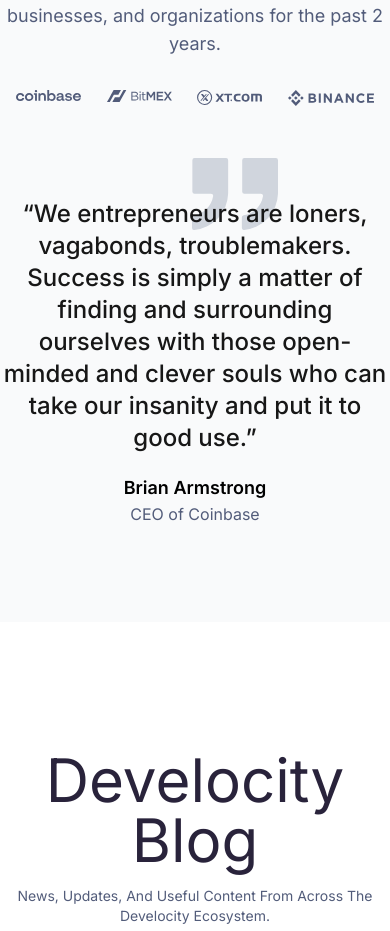
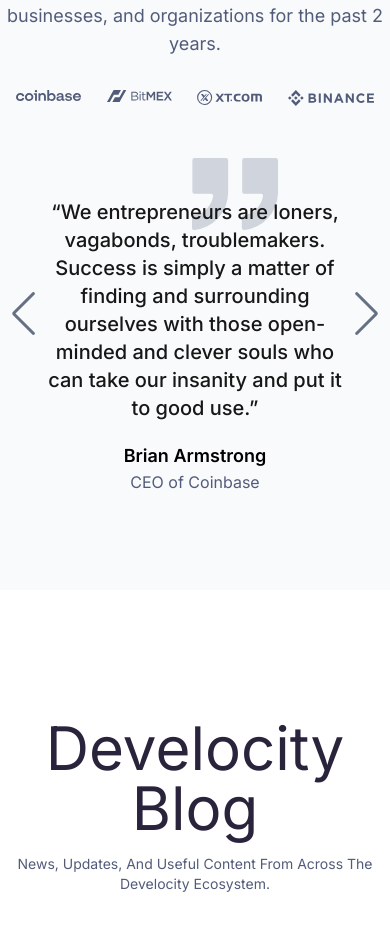
Before and after one commit to moussa32/develocity-finance, a React (Vite) app: page / in a window 390 px wide. Shown: the part 7724-8655 px from the top of the page. Built offline with nearby package versions, Linux system fonts and the light colour scheme.

Commit message:
add quote slider

```diff
--- a/package.json
+++ b/package.json
@@ -14,7 +14,8 @@
     "react": "^18.2.0",
     "react-dom": "^18.2.0",
     "react-router": "^6.6.2",
-    "react-router-dom": "^6.6.2"
+    "react-router-dom": "^6.6.2",
+    "swiper": "^8.4.6"
   },
   "devDependencies": {
     "@types/react": "^18.0.26",
--- a/src/index.css
+++ b/src/index.css
@@ -15,6 +15,11 @@
   src: url("./assets/fonts/PolySans-Neutral.woff2");
 }
 
+.swiper-button-next,
+.swiper-button-prev{
+  color: #667085;
+}
+
 @tailwind base;
 @tailwind components;
 @tailwind utilities;
--- a/src/modules/Homepage/Partnerships.jsx
+++ b/src/modules/Homepage/Partnerships.jsx
@@ -8,6 +8,7 @@ import bitmexColored from "../../assets/images/bitmex-colored.svg";
 import xtComColored from "../../assets/images/xt-colored.svg";
 import binanceColored from "../../assets/images/binance-colored.svg";
 import quote from "../../assets/images/quote-icon.svg";
+import Slider from "./Slider";
 
 const Partnerships = () => {
   return (
@@ -73,21 +74,7 @@ const Partnerships = () => {
             />
           </div>
         </div>
-        <div className="relative">
-          <img
-            className="absolute z-10 right-28 -top-10 md:right-[47%] lg:bottom-[170px]"
-            src={`${quote}`}
-            alt="quote icon"
-          />
-          <p className="text-2xl relative z-20 md:text-4xl md:leading-[44px] font-medium text-neutral-900 mt-16 md:mt-24 lg:px-52">
-            “We entrepreneurs are loners, vagabonds, troublemakers. Success is
-            simply a matter of finding and surrounding ourselves with those
-            open-minded and clever souls who can take our insanity and put it to
-            good use.”
-          </p>
-        </div>
-        <h6 className="text-lg font-semibold mt-5 md:mt-8">Brian Armstrong</h6>
-        <h6 className="text-[#525C7A] text-base">CEO of Coinbase</h6>
+        <Slider/>
       </div>
     </div>
   );
--- /dev/null
+++ b/src/modules/Homepage/Slider.jsx
@@ -0,0 +1,55 @@
+import React, { useRef } from "react";
+import quote from "../../assets/images/quote-icon.svg";
+import { Swiper, SwiperSlide } from "swiper/react";
+import { Navigation } from "swiper";
+import "swiper/css";
+import "swiper/css/navigation";
+
+const Slider = () => {
+  return (
+    <Swiper
+      modules={[Navigation]}
+      navigation
+      speed={800}
+      slidesPerView={1}
+      loop
+    >
+      <SwiperSlide>
+        <div className="relative px-10 lg:px-0">
+          <img
+            className="absolute z-10 right-28 -top-10 md:right-[47%] lg:bottom-[170px]"
+            src={`${quote}`}
+            alt="quote icon"
+          />
+          <p className="text-xl relative z-20 md:text-4xl md:leading-[44px] font-medium text-neutral-900 mt-16 md:mt-24 lg:px-52">
+            “We entrepreneurs are loners, vagabonds, troublemakers. Success is
+            simply a matter of finding and surrounding ourselves with those
+            open-minded and clever souls who can take our insanity and put it to
+            good use.”
+          </p>
+        </div>
+        <h6 className="text-lg font-semibold mt-5 md:mt-8">Brian Armstrong</h6>
+        <h6 className="text-[#525C7A] text-base">CEO of Coinbase</h6>
+      </SwiperSlide>
+      <SwiperSlide>
+        <div className="relative px-10 lg:px-0">
+          <img
+            className="absolute z-10 right-28 -top-10 md:right-[47%] lg:bottom-[170px]"
+            src={`${quote}`}
+            alt="quote icon"
+          />
+          <p className="text-xl relative z-20 md:text-4xl md:leading-[44px] font-medium text-neutral-900 mt-16 md:mt-24 lg:px-52">
+            “We entrepreneurs are loners, vagabonds, troublemakers. Success is
+            simply a matter of finding and surrounding ourselves with those
+            open-minded and clever souls who can take our insanity and put it to
+            good use.”
+          </p>
+        </div>
+        <h6 className="text-lg font-semibold mt-5 md:mt-8">Brian Armstrong</h6>
+        <h6 className="text-[#525C7A] text-base">CEO of Coinbase</h6>
+      </SwiperSlide>
+    </Swiper>
+  );
+};
+
+export default Slider;
```
Also changed, not shown: 1 other file (tests, documents, lock files or other folders).
